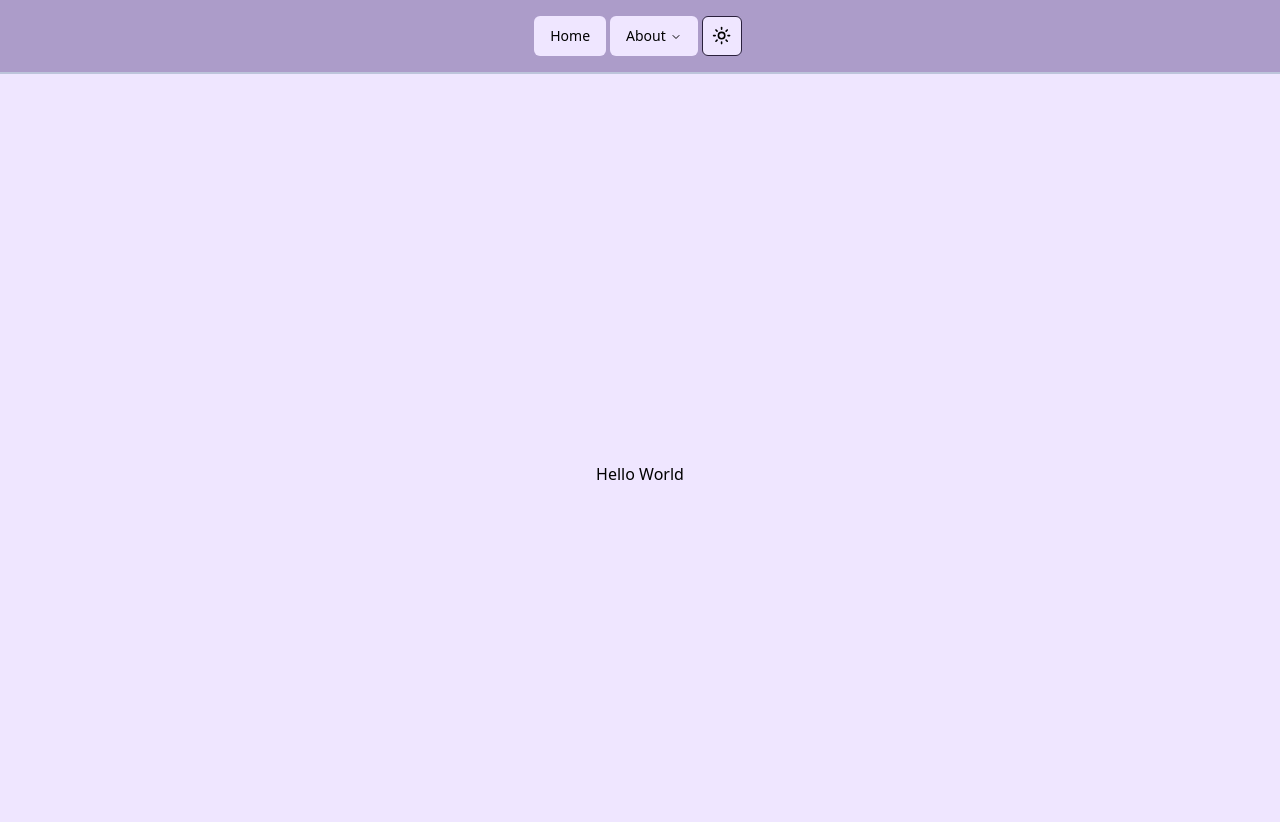
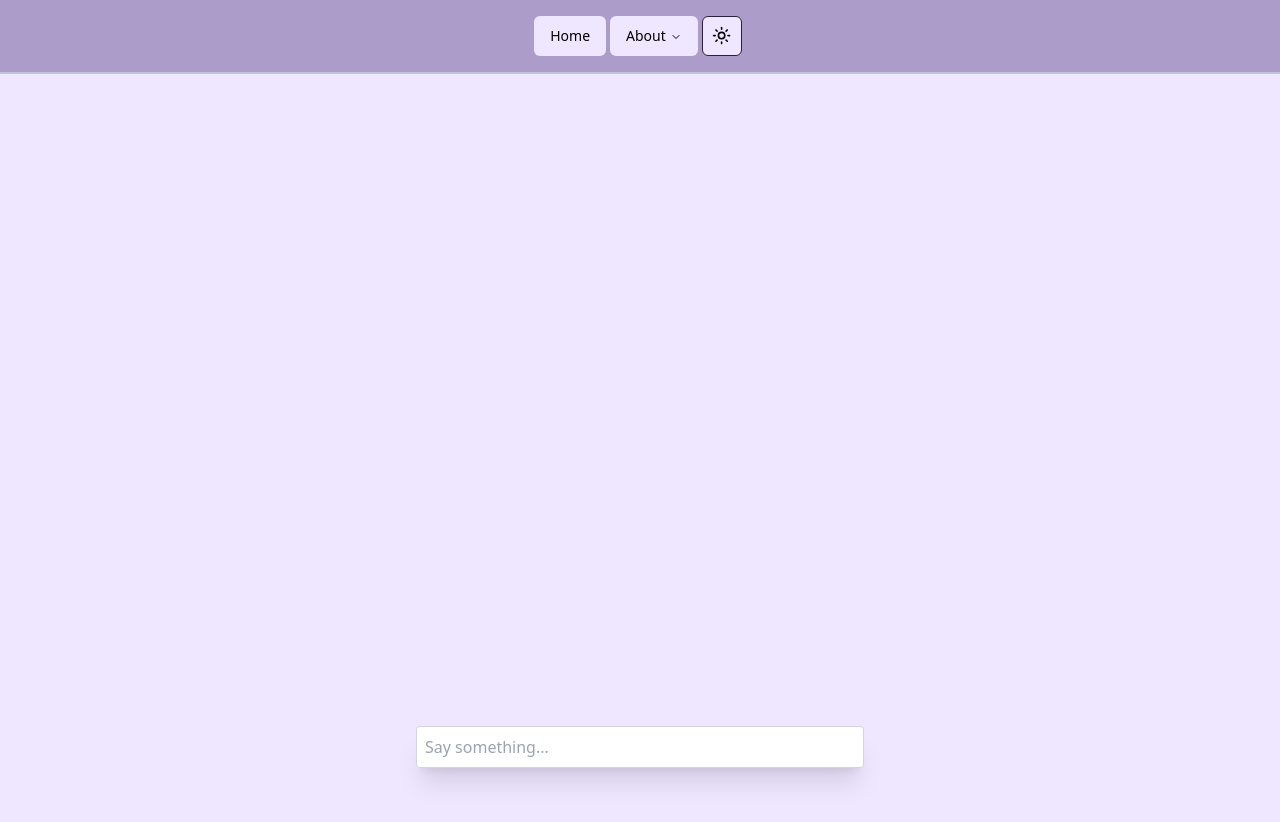
Before and after one commit to xavierloeraflores/ai-toolbox, a Next.js app: page / in a window 1280 px wide. Shown: the top 822 px of the page. Built offline with nearby package versions, Linux system fonts and the light colour scheme.

Commit message:
Basic Chat implementation on the homepage

```diff
--- a/src/app/page.tsx
+++ b/src/app/page.tsx
@@ -1,7 +1,26 @@
+"use client";
+import { useChat } from "@ai-sdk/react";
 export default function HomePage() {
+  const { messages, input, handleInputChange, handleSubmit } = useChat();
   return (
     <main className="flex min-h-screen flex-col items-center justify-center">
-      Hello World
+      <div className="stretch mx-auto flex w-full max-w-md flex-col py-24">
+        {messages.map((m) => (
+          <div key={m.id} className="whitespace-pre-wrap">
+            {m.role === "user" ? "User: " : "AI: "}
+            {m.content}
+          </div>
+        ))}
+
+        <form onSubmit={handleSubmit}>
+          <input
+            className="fixed bottom-0 mb-8 w-full max-w-md rounded border border-gray-300 p-2 shadow-xl"
+            value={input}
+            placeholder="Say something..."
+            onChange={handleInputChange}
+          />
+        </form>
+      </div>
     </main>
   );
 }
```
